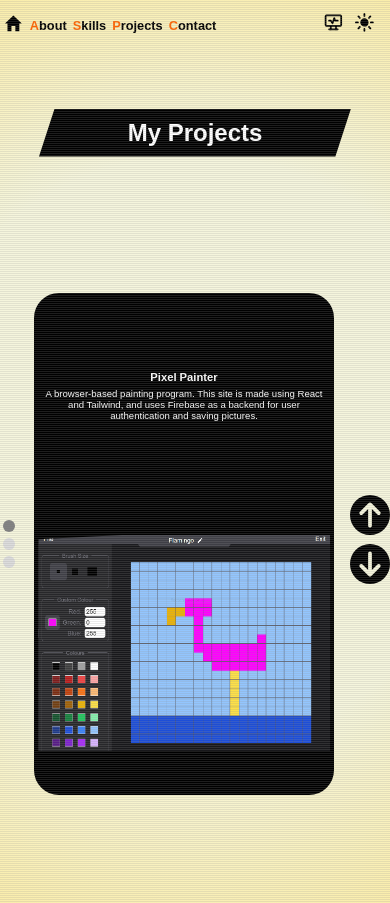
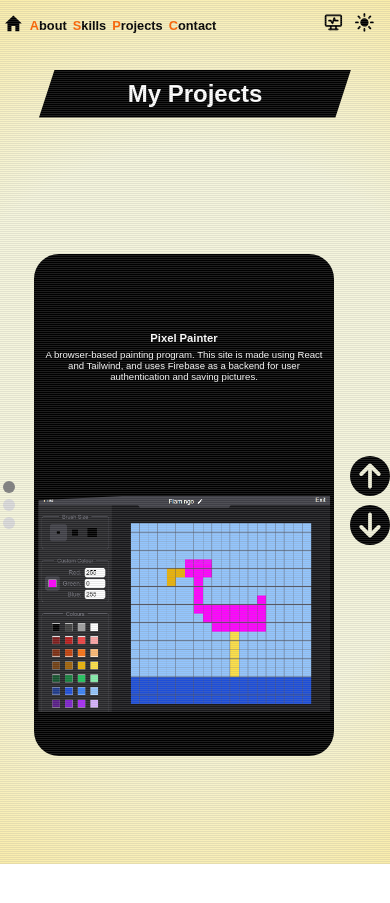
Before and after one commit to NateLemke/portfolio-site, a Next.js app: page /projects in a window 390 px wide. After the commit the page ends 864 px from the top, so only its background shows below. Built offline with nearby package versions, Linux system fonts and the light colour scheme; a web font is replaced by a local one.

Commit message:
resizing carousel for mobile

```diff
--- a/src/styles/Projects.module.css
+++ b/src/styles/Projects.module.css
@@ -178,7 +178,7 @@
     .projectsContainer {
         padding-top: 0;
         align-items: center;
-        margin-top: 15%;
+        margin-top: 5%;
     }
     .slideDiv {
         width: 100%;
```
